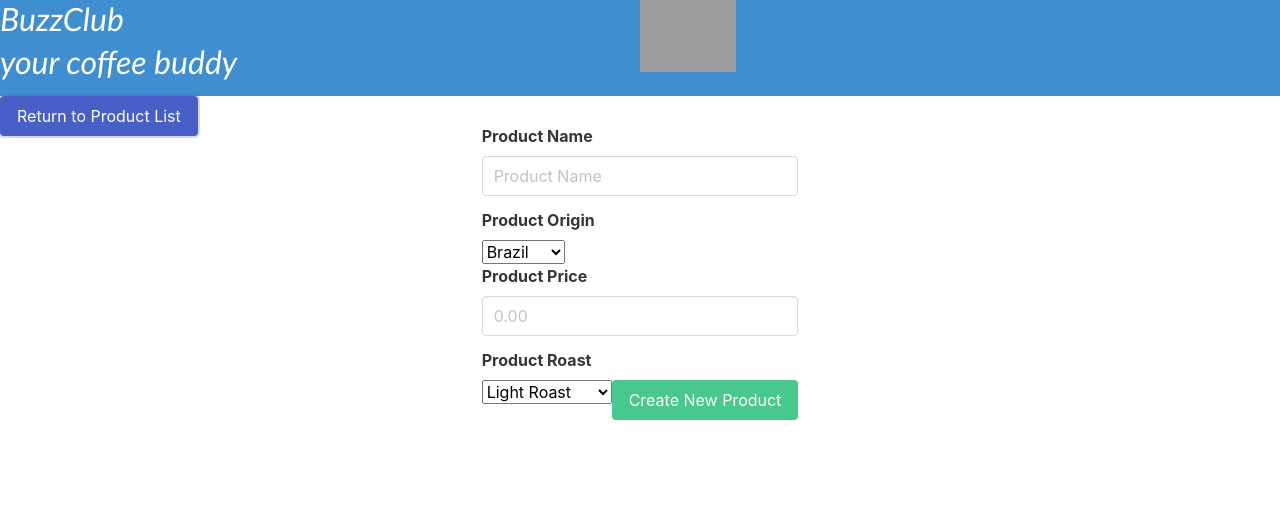
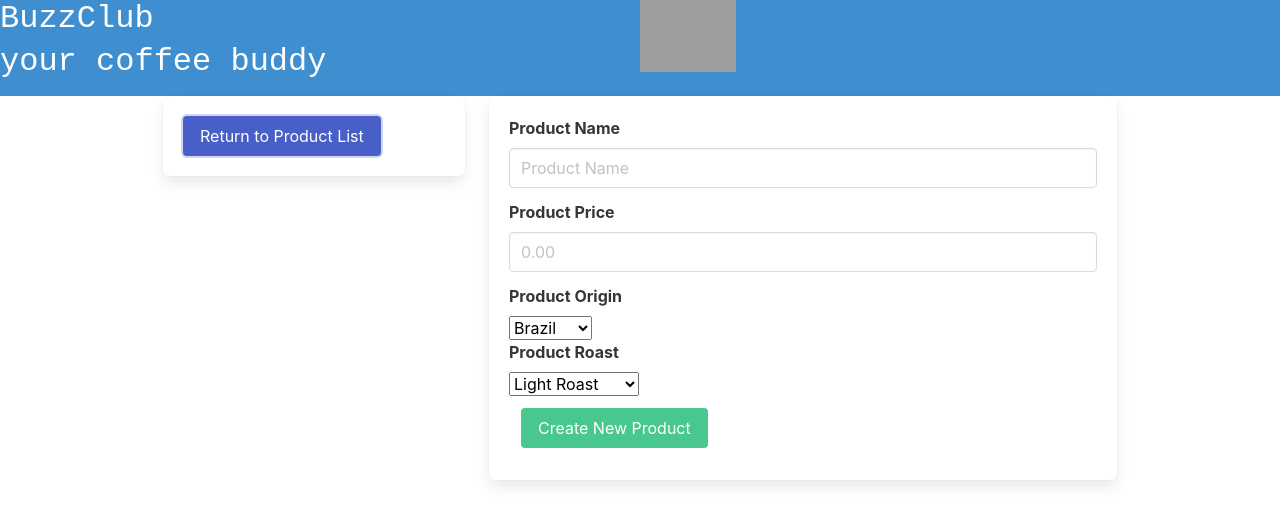
Before and after one commit to paulkasidit/inventory_tracker, a React (Create React App) app: page / in a window 1280 px wide. Both pictures are taken after a click on the button "Add Product". Shown: the top 524 px of the page. Built offline with nearby package versions, Linux system fonts and the light colour scheme; grey boxes are pictures that could not be loaded.

Commit message:
finished layout for frontend

```diff
--- a/src/components/EditProductForm.js
+++ b/src/components/EditProductForm.js
@@ -13,6 +13,7 @@ function EditProductForm(props){
       origin: event.target.origin.value,
       price: event.target.price.value,
       roast: event.target.roast.value,
+      quantity: product.quantity,
       id: product.id
     });
   }
--- a/src/components/Header.css
+++ b/src/components/Header.css
@@ -1,6 +1,5 @@
 .headerText {
   font-weight: 100;
-  font-style: italic;
-  font-family: 'Gill Sans', 'Gill Sans MT', Calibri, 'Trebuchet MS', sans-serif;
+  font-family: 'Courier New', Courier, monospace;
   font-size: xx-large;
 }
--- a/src/components/Product.js
+++ b/src/components/Product.js
@@ -5,10 +5,10 @@ function Product(props){
   return (
     <React.Fragment>
       <div onClick = {() => props.whenProductClicked(props.id)}>
-        <h3>{props.name} - {props.price}</h3>
-        <p><em>{props.origin}</em></p>
-        <p><em>{(Math.round(props.price * 100) / 100).toFixed(2)}</em></p>
-        <p><em>{props.roast}</em></p>
+        <h3>{"Name: " + props.name}</h3>
+        <p><em>{"Origin: " + props.origin}</em></p>
+        <p><em>{"Price: $" + (Math.round(props.price * 100) / 100).toFixed(2)}</em></p>
+        <p><em>{"Roast: " + props.roast}</em></p>
           {props.quantity === 0
           ?<p>Out of Stock</p>
           :<p>{"Quantity: " + props.quantity + " lbs"}</p>
--- a/src/components/ProductControl.js
+++ b/src/components/ProductControl.js
@@ -92,6 +92,7 @@ class ProductControl extends React.Component {
       product = {this.state.selectedProduct}
       onEditProduct = {this.handleEditinProductInList}
       />
+      buttonText = "Return to Product List";
     }
     else if (this.state.selectedProduct != null) {
       currentlyVisibleState = <ProductDetail product = {this.state.selectedProduct}
@@ -113,8 +114,18 @@ class ProductControl extends React.Component {
 
     return (
       <React.Fragment>
-        <button class = "button is-link" onClick={this.handleClick}>{buttonText}</button>
-        {currentlyVisibleState}
+        <div class = "columns is-centered">
+          <div class = "column is-one-quarter">
+              <div class = "box">
+                <button class = "button is-link" onClick={this.handleClick}>{buttonText}</button>
+              </div>
+          </div>
+          <div class = "column is-half">
+            <div class = "box">
+              {currentlyVisibleState}
+            </div>
+          </div>
+        </div>
       </React.Fragment>
     );
   }
--- a/src/components/ProductDetail.js
+++ b/src/components/ProductDetail.js
@@ -8,7 +8,7 @@ function ProductDetail(props){
     <React.Fragment>
     <div class = "box">
       <h1 class = "title is-1">Product Details</h1>
-        <h3 class = "title is-4">{product.name} - {product.price}</h3>
+        <h3 class = "title is-4">{"Name: " + product.name} | {"Price: $" + (Math.round(product.price * 100) / 100).toFixed(2)}</h3>
         <div class = "box">
           <p><em>Origin:{product.origin}</em></p>
           <p><em>Roast:{product.roast}</em></p>
--- a/src/components/ProductList.js
+++ b/src/components/ProductList.js
@@ -9,9 +9,10 @@ function ProductList(props) {
       <hr/>
         <div class = "columns is-centered">
           <div class = "column">
-              <div class = "box">
+                  <h1 class = "title is-1">Product List</h1>
                   {props.productList.length > 0
                   ? props.productList.map((product) =>
+                    <div class = "box">
                         <Product whenProductClicked = {props.onProductSelection}
                         name = {product.name}
                         origin = {product.origin}
@@ -22,11 +23,11 @@ function ProductList(props) {
                         id = {product.id}
                         key = {product.id}
                         />
+                    </div>
                   )
-                :<p>Add some new products</p>
+                :<p>Add some new products here.</p>
                   }
              </div>
-            </div>
           </div>
     </React.Fragment>
   )
--- a/src/components/ReusableForm.js
+++ b/src/components/ReusableForm.js
@@ -6,7 +6,8 @@ function ReusableForm(props){
     <React.Fragment>
 
       <div class = "columns is-centered is-two-thirds">
-          <form onSubmit={props.formSubmissionHandler}>
+        <div class = "column">
+        <form onSubmit={props.formSubmissionHandler}>
             <label class = "label">Product Name</label>
             <div class = "field">
               <div class = "control">
@@ -18,13 +19,6 @@ function ReusableForm(props){
                 />
               </div>
             </div>
-
-            <label class = "label">Product Origin</label>
-            <select name = "origin">
-              <option value = "Brazil">Brazil</option>
-              <option value = "Ethiopia">Ethiopia</option>
-              <option value = "Kenya">Kenya</option>
-            </select>
 
             <label class = "label">Product Price</label>
             <div class = "field">
@@ -38,17 +32,27 @@ function ReusableForm(props){
               </div>
             </div>
 
+            <label class = "label">Product Origin</label>
+            <select name = "origin">
+              <option value = "Brazil">Brazil</option>
+              <option value = "Ethiopia">Ethiopia</option>
+              <option value = "Kenya">Kenya</option>
+            </select>
+
             <label class = "label">Product Roast</label>
             <select name = "roast">
-              <option value = "Light">Light Roast</option>
-              <option value = "Medium">Medium Roast</option>
-              <option value = "Dark">Dark Roast</option>
+              <option value = "Light Roast">Light Roast</option>
+              <option value = "Medium Roast">Medium Roast</option>
+              <option value = "Dark Roast">Dark Roast</option>
             </select>
+            <div class = "column">
+              <button class = "button is-success is outlined" type = "submit">
+                {props.buttonText}
+              </button>
+            </div>
+          </form>
+        </div>
 
-            <button class = "button is-success is outlined" type = "submit">
-              {props.buttonText}
-            </button>
-          </form>
       </div>
 
     </React.Fragment>
```
